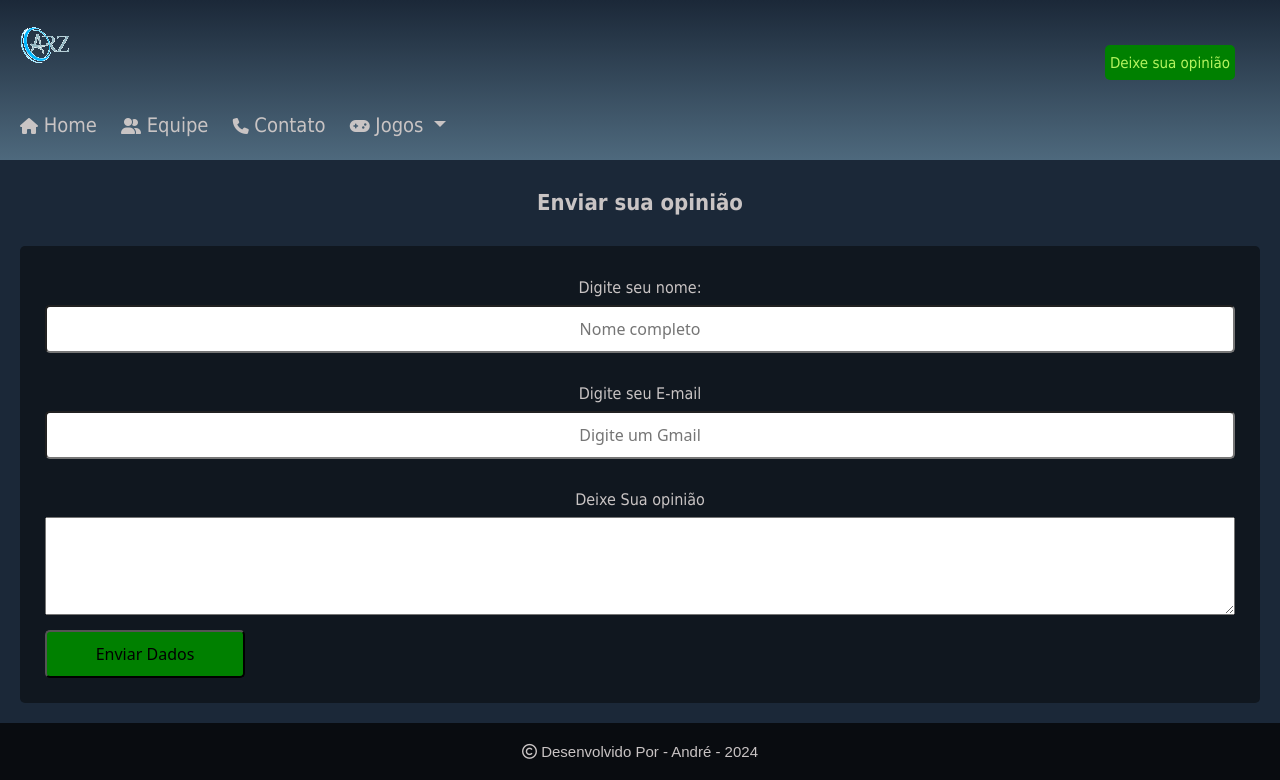
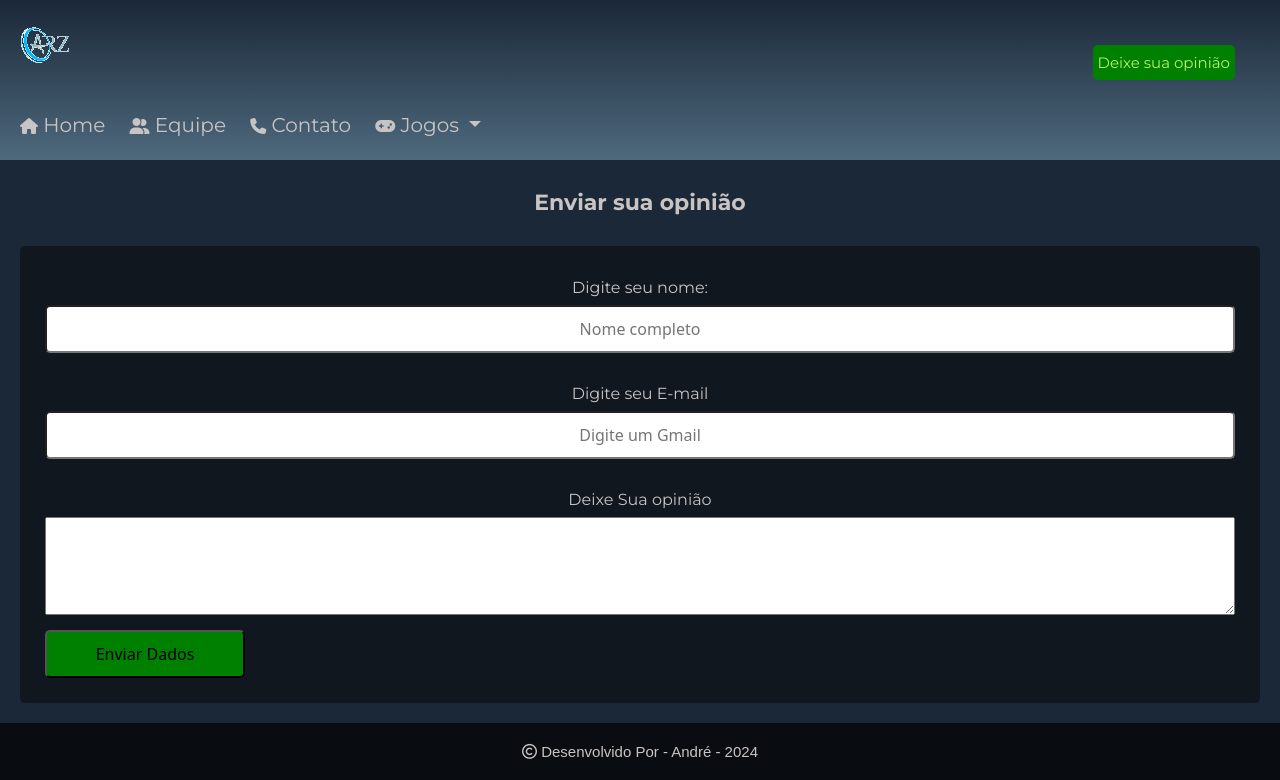
Before and after one commit to Azvedo-06/TechAcademy02, a PHP site: page /opiniao in a window 1280 px wide. Shown: the top 780 px of the page. Run offline with PHP 8.4, Linux system fonts and the light colour scheme; some libraries are stand-ins or nearby versions.

Commit message:
montserrat font

```diff
--- a/css/style.css
+++ b/css/style.css
@@ -22,7 +22,7 @@ body {
 }
 .formulario form label {
   color: #c9c4c4;
-  font-family: Tahoma, Arial, Verdana;
+  font-family: "Montserrat", Tahoma;
   margin: 5px;
 }
 .formulario form input {
@@ -42,7 +42,7 @@ body {
 
 h2 {
   color: #c9c4c4;
-  font-family: Tahoma, Arial, Verdana;
+  font-family: "Montserrat", Tahoma;
   text-align: center;
   font-size: 22px;
   margin: 10px;
@@ -90,7 +90,7 @@ h2 {
 .header .nav-header ul li a {
   text-decoration: none;
   color: #c9c4c4;
-  font-family: Tahoma, Arial, Verdana;
+  font-family: "Montserrat", Tahoma;
   font-size: 20px;
 }
 .header .nav-header ul li a i {
@@ -111,7 +111,7 @@ h2 {
   text-decoration: none;
   color: rgba(190, 250, 100, 0.953);
   font-size: 15px;
-  font-family: Tahoma, Arial, Verdana;
+  font-family: "Montserrat", Tahoma;
 }
 .opn li a:hover {
   color: #c9c4c4;
@@ -129,7 +129,7 @@ h2 {
 .voltar a {
   color: rgba(190, 250, 100, 0.953);
   font-size: 15px;
-  font-family: Tahoma, Arial, Verdana;
+  font-family: "Montserrat", Tahoma;
   text-decoration: none;
 }
 .voltar a:hover {
--- a/css/style.scss
+++ b/css/style.scss
@@ -2,7 +2,7 @@
 $primaria: #1b2838;
 $secundaria: #4e697d;
 $clear: #c9c4c4;
-$font: Montserrat, Tahoma;
+$font: "Montserrat", Tahoma;
 $size: 15px;
 $carousel-indicator-width: 50px;
 
```
Also changed, not shown: 1 other file.
